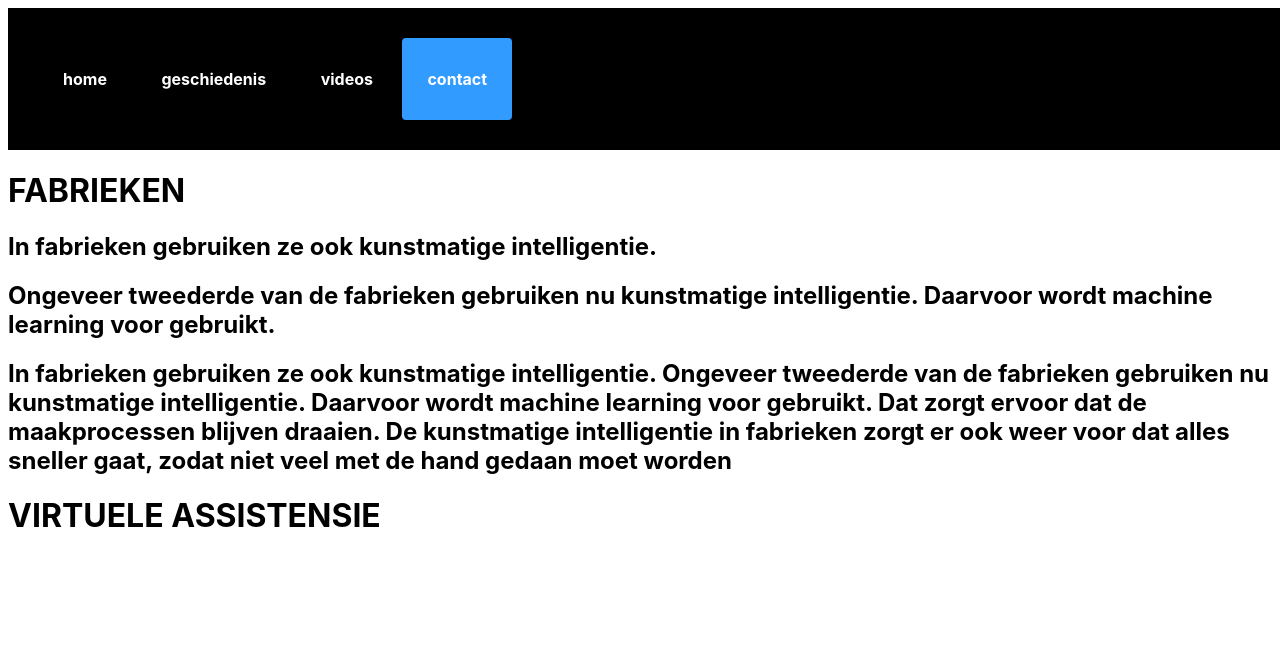
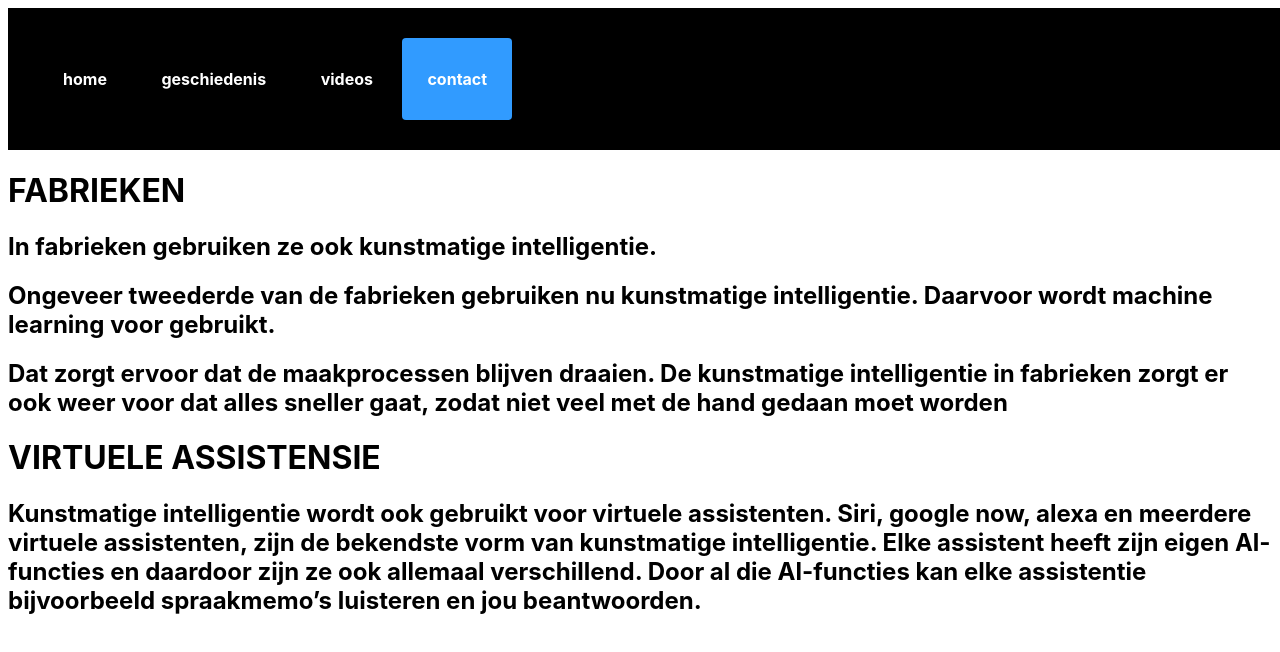
Before and after one commit to ErKingEdson/ICT-opdr-voor-Cijfer, a plain HTML site: page informatie.html in a window 1280 px wide. Shown: the top 652 px of the page. Drawn offline with Linux system fonts and the light colour scheme.

```diff
--- a/informatie.html
+++ b/informatie.html
@@ -36,7 +36,7 @@
 
 <h2> In fabrieken gebruiken ze ook kunstmatige intelligentie.<h2>
   <h2> Ongeveer tweederde van de fabrieken gebruiken nu kunstmatige intelligentie. Daarvoor wordt machine learning voor gebruikt.<h2>
-    <h2>In fabrieken gebruiken ze ook kunstmatige intelligentie. Ongeveer tweederde van de fabrieken gebruiken nu kunstmatige intelligentie. Daarvoor wordt machine learning voor gebruikt. Dat zorgt ervoor dat de maakprocessen blijven draaien. De kunstmatige intelligentie in fabrieken zorgt er ook weer voor dat alles sneller gaat, zodat niet veel met de hand gedaan moet worden<h2>
+    <h2> Dat zorgt ervoor dat de maakprocessen blijven draaien. De kunstmatige intelligentie in fabrieken zorgt er ook weer voor dat alles sneller gaat, zodat niet veel met de hand gedaan moet worden</h2>
 
 
       <H2></H2>
@@ -45,6 +45,7 @@
 
 
   <H1>VIRTUELE ASSISTENSIE</H1>
+    <h2> Kunstmatige intelligentie wordt ook gebruikt voor virtuele assistenten. Siri, google now, alexa en meerdere virtuele assistenten, zijn de bekendste vorm van kunstmatige intelligentie. Elke assistent heeft zijn eigen Al-functies en daardoor zijn ze ook allemaal verschillend. Door al die Al-functies kan elke assistentie bijvoorbeeld spraakmemo’s luisteren en jou beantwoorden.</h2>
 
 
 
```
